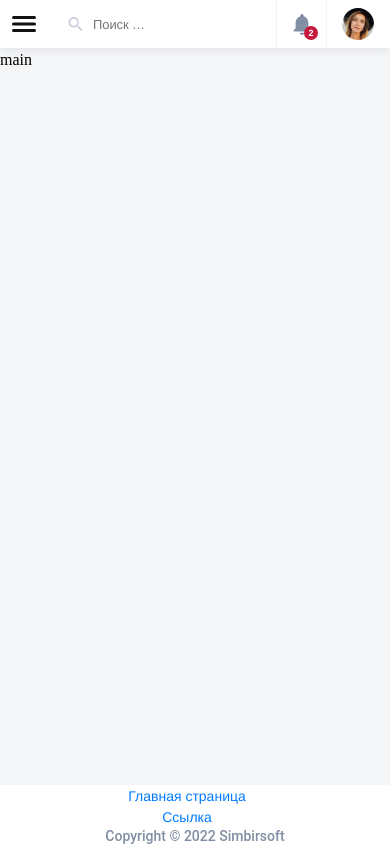
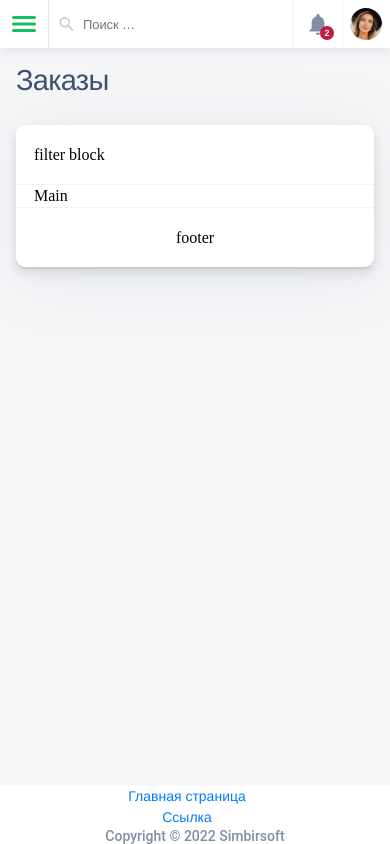
Before and after one commit to Zamdikhanov/carsharing-admin, a React (Create React App) app: page /carsharing-admin/order-list in a window 390 px wide. Built offline with nearby package versions, Linux system fonts and the light colour scheme.

Commit message:
V-08 begin order page inner

```diff
--- a/src/App.jsx
+++ b/src/App.jsx
@@ -1,11 +1,14 @@
 import { Route, Routes } from "react-router-dom";
+import OrderListPage from "./pages/OrderListPage/OrderListPage";
 import TemplatePage from "./pages/TemplatePage";
 
 function App() {
   return (
     <div className="App">
       <Routes>
-        <Route path="/*" element={<TemplatePage />} />
+        <Route path="/*" element={<TemplatePage />} >
+          <Route path="order-list" element={<OrderListPage />} />
+        </Route>
       </Routes>
     </div>
   );
--- a/src/components/Header/Header.module.scss
+++ b/src/components/Header/Header.module.scss
@@ -16,6 +16,10 @@ $color_alert: #c4183c;
     align-items: center;
     position: relative;
     padding: 4px 10px 4px 51px;
+    @media (max-width: 1023px) {
+        padding: 4px 10px 4px 32px;
+        border-left: 1px solid $color_border;
+    }
     &:focus-within {
         box-shadow: inset 0px 0px 0px 1px $color_main_choice;
     }
@@ -36,6 +40,9 @@ $color_alert: #c4183c;
         bottom: 50%;
         transform: translateY(50%);
         fill: $color_icon;
+        @media (max-width: 1023px) {
+            left: 10px;
+        }
     }
     &:hover .search_image {
         fill: $color_main_choice;
@@ -114,7 +121,9 @@ $color_alert: #c4183c;
         flex: 0 0 144px;
     }
     @media (max-width: 480px) {
-        flex: 0 0 64px;
+        flex: 0 0 48px;
+        justify-content: center;
+        padding: 0;
     }
     &:hover {
         background-color: #fbfbfb;
@@ -134,6 +143,9 @@ $color_alert: #c4183c;
         @media (max-width: 1023px) {
             height: 32px;
             width: 32px;
+        }
+        @media (max-width: 480px) {
+            margin-right: 0;
         }
     }
     &__name {
@@ -172,12 +184,13 @@ $color_alert: #c4183c;
 
 .nav_burger {
     display: none;
+    flex: 0 0 auto;
     align-self: center;
     z-index: 4;
     width: 32px;
     height: 32px;
     position: relative;
-    margin-left: 8px;
+    margin: 0 8px;
     padding: 0;
     border: none;
     background-color: transparent;
@@ -192,7 +205,7 @@ $color_alert: #c4183c;
         height: 3px;
         width: 24px;
         border-radius: 1.5px;
-        background-color: $color_main_black;
+        background-color: $color_main_accent;
         margin: 0 auto;
         left: 4px;
         transition: all 0.5s ease 0s;
--- a/src/components/SideBar/SideBar.jsx
+++ b/src/components/SideBar/SideBar.jsx
@@ -19,9 +19,7 @@ function SideBar() {
               }
               to={linkItem.link}
             >
-              {/* <div className={css.link_icon}> */}
               {linkItem.icon()}
-              {/* </div> */}
               <div className={css.link_text}>{linkItem.linkText}</div>
             </NavLink>
           </li>
--- a/src/components/SideBar/SideBar.module.scss
+++ b/src/components/SideBar/SideBar.module.scss
@@ -12,6 +12,8 @@ $color_alert: #c4183c;
     display: flex;
     align-items: center;
     height: 68.5px;
+    width: 285px;
+    background-color: #fff;
     border-bottom: 1px solid $color_border;
     padding-left: 49px;
     @media (max-width: 1023px) {
@@ -59,6 +61,9 @@ $color_alert: #c4183c;
     padding-left: 24px;
     transition: all 0.3s ease-in-out;
     outline: none;
+    @media (max-width: 1023px) {
+        padding-left: 48px;
+    }
     &:focus,
     &:hover {
         color: $color_main_choice;
--- /dev/null
+++ b/src/pages/OrderListPage/OrderListPage.jsx
@@ -0,0 +1,17 @@
+import css from './OrderListPage.module.scss';
+
+function OrderListPage() {
+    return (
+        <div className={css.container}>
+            <h1 className={css.title}>Заказы</h1>
+            <div className={css.card}>
+                <div className={css.card__header}>filter block</div>
+                <div className={css.card__main}> Main</div>
+                <div className={css.card__footer}>footer</div>
+
+            </div>
+        </div>
+    )
+}
+
+export default OrderListPage;
--- /dev/null
+++ b/src/pages/OrderListPage/OrderListPage.module.scss
@@ -0,0 +1,46 @@
+@import "../../styles/variables";
+$color_title_text: #3d5170;
+$color_border: #e1e5eb;
+.container {
+    height: 100%;
+    width: 100%;
+    padding: 28px;
+    @media (max-width: 1023px) {
+        padding: 16px;
+    }
+}
+
+.title {
+    font-family: 'Helvetica', sans-serif;
+    font-weight: 400;
+    font-size: 29px;
+    line-height: 33px;
+    letter-spacing: -0.725px;
+    color: $color_title_text;
+    margin-bottom: 28px;
+}
+
+.card {
+    background: #FFFFFF;
+    box-shadow: 0px 2px 0px rgba(90, 97, 105, 0.11), 0px 4px 8px rgba(90, 97, 105, 0.12), 0px 10px 10px rgba(90, 97, 105, 0.06), 0px 7px 70px rgba(90, 97, 105, 0.1);
+    border-radius: 9px;
+    &__header {
+        display: flex;
+        justify-content: space-between;
+        align-items: center;
+        height: 59px;
+        padding: 0 18px;
+        box-shadow: 0px 0.5px 0px $color_border;
+    }
+    &__main {
+        padding: 0 18px;
+    }
+    &__footer {
+        display: flex;
+        justify-content: center;
+        align-items: center;
+        height: 59px;
+        padding: 0 18px;
+        box-shadow: 0px -0.5px 0px $color_border;
+    }
+}
--- a/src/pages/TemplatePage.jsx
+++ b/src/pages/TemplatePage.jsx
@@ -1,5 +1,5 @@
 import { useState } from "react";
-import { NavLink } from "react-router-dom";
+import { NavLink, Outlet } from "react-router-dom";
 import Header from "../components/Header/Header";
 import SideBar from "../components/SideBar/SideBar";
 import css from "./TemplatePage.module.scss";
@@ -23,7 +23,9 @@ function TemplatePage() {
             <div className={css.header}>
               <Header onBurgerClick={handleClick} />
             </div>
-            <main className={css.main}>main</main>
+            <main className={css.main}>
+              <Outlet />
+            </main>
             <footer className={css.footer}>
               <ul className={css.link_list}>
                 <li className={css.link_list__item}>
--- a/src/pages/TemplatePage.module.scss
+++ b/src/pages/TemplatePage.module.scss
@@ -28,11 +28,11 @@ $color_alert: #c4183c;
         box-shadow: 0px 1px 75px rgba(90, 97, 105, 0.11), 0px 2px 4px rgba(90, 97, 105, 0.12), 0px 7.5px 11px rgba(90, 97, 105, 0.1), 0px 3.5px 17.5px rgba(165, 182, 201, 0.1);
         z-index: 1;
         overflow-y: auto;
-        transition: left 3s ease-in 0.5s;
+        transition: left 0.5s ease-in-out;
         @media (max-width: 1023px) {
             position: absolute;
             top: 0;
-            left: -100vw;
+            left: -150vw;
             &.nav_showOnMobile {
                 top: 0;
                 left: 0;
--- a/src/styles/reset.css
+++ b/src/styles/reset.css
@@ -11,8 +11,8 @@ body {
     height: 100%;
 }
 
-ul[class],
-ol[class] {
+ul,
+ol {
     padding: 0;
 }
 
@@ -22,8 +22,8 @@ h2,
 h3,
 h4,
 p,
-ul[class],
-ol[class],
+ul,
+ol,
 li,
 figure,
 figcaption,
@@ -40,8 +40,8 @@ body {
     line-height: 1.5;
 }
 
-ul[class],
-ol[class] {
+ul,
+ol {
     list-style: none;
 }
 
```
